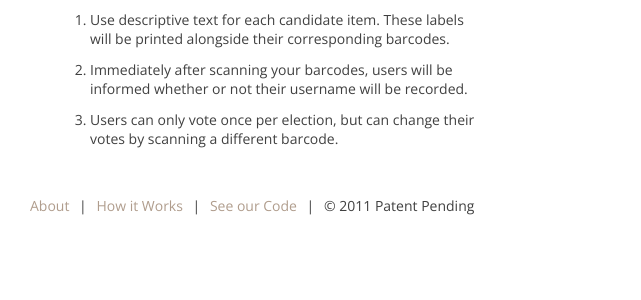
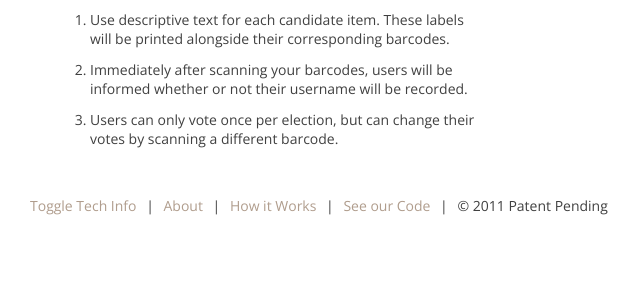
Before and after one commit to nemra4125/demoqracy, a Python web app: template templates/create.html in a window 1280 px wide. Shown: the part 333-633 px from the top of the page, without its empty margins (0-641 px from the left). Run offline with Jinja, Linux system fonts and the light colour scheme; the template is opened without the code that fills it, so the values that code supplies are empty; some libraries are stand-ins or nearby versions; some web fonts are replaced.

Commit message:
A bunch of changes to support the "Technologies use on this page" info box.

```diff
--- a/basehandler.py
+++ b/basehandler.py
@@ -23,6 +23,7 @@ class BaseHandler(webapp2.RequestHandler):
                            stacktrace=stacktrace)
 
   def render_template(self, filename, **template_args):
+    handler_source_file = "%s.py" % self.__class__.__module__
     user = {}
     if users.get_current_user() is None:
       user = {"login_url": users.create_login_url(self.request.uri)}
@@ -31,4 +32,5 @@ class BaseHandler(webapp2.RequestHandler):
               "user_id": users.get_current_user().user_id(),
               "nickname": users.get_current_user().nickname(),
               "logout_url": users.create_logout_url("/")}
-    self.response.write(self.jinja2.render_template(filename, user=user, **template_args))
+    self.response.write(self.jinja2.render_template(filename,
+      handler_source_file=handler_source_file, user=user, **template_args))
--- a/static/javascript/base.js
+++ b/static/javascript/base.js
@@ -1,15 +1,50 @@
 (function() {
-  $(function() {
+  var TECH_URL_BASE = 'https://code.google.com/a/google.com/p/demoqracy/source/browse/';
+
+  function techNameToId(name) {
+    return name.replace(' ', '-');
+  }
+
+  function bindResizeHandler() {
     $(window).bind('resize', function() {
       var newSize = $(window).width() / 20;
       $('#header').css('font-size', newSize);
     }).trigger('resize');
+  }
 
+  function bindTechInfoHandlers() {
+    $('#toggle-tech').click(function() {
+      $('#tech-info').toggle();
+    });
+
+    var lis = [];
+    $('[data-tech-name]').each(function () {
+      var liId = techNameToId($(this).data('tech-name'));
+      var li = $.sprintf('<li id="%s"><a target="_blank" href="%s%s">%s</a></li>',
+          liId, TECH_URL_BASE, $(this).data('tech-url'), $(this).data('tech-name'));
+      lis.push(li);
+
+      $(this).hover(function(event) {
+        $('#' + liId).css('list-style', 'disc outside none');
+      }, function(event) {
+        $('#' + liId).css('list-style', 'none');
+      });
+    });
+    $('#tech-info').append($.sprintf('<ul>%s</ul>', lis.sort().join('')));
+  }
+
+  function addPlusOneButton() {
     var po = document.createElement('script');
     po.type = 'text/javascript';
     po.async = true;
     po.src = 'https://apis.google.com/js/plusone.js';
     var s = document.getElementsByTagName('script')[0];
     s.parentNode.insertBefore(po, s);
+  }
+
+  $(function() {
+    bindResizeHandler();
+    bindTechInfoHandlers();
+    addPlusOneButton();
   });
 })();
--- a/static/styles/base.css
+++ b/static/styles/base.css
@@ -98,8 +98,6 @@ a {
 a:hover {
   text-decoration: underline;
 }
-
-
 
 ul.flat_link_list {
   margin: 0;
@@ -290,3 +288,22 @@ img.intext {
   float: left;
   margin: 0px 6px 6px 0px;
 }
+
+#tech-info {
+  position: fixed;
+  top: 1em;
+  right: 1em;
+  background-color: #404040;
+  color: white;
+  padding: 1em;
+  display: none;
+}
+
+#tech-info ul {
+  list-style: none;
+  padding-left: 1em;
+}
+
+#toggle-tech {
+  cursor: pointer;
+}
--- a/templates/base.html
+++ b/templates/base.html
@@ -37,10 +37,9 @@
     </script>
   </head>
 
-  <body>
+  <body{% if handler_source_file %} data-tech-name="webapp2 Handlers" data-tech-url="{{ handler_source_file }}"{% endif %}>
     <div id="header">
-
-        <div id="logo">
+      <div id="logo" data-tech-name="Web Fonts" data-tech-url="templates/base.html#15">
         <div id="top-left-square" class="square">&#x25a3;</div>
         <div id="top-right-square" class="square">&#x25a3;</div>
         <div id="bottom-left-square" class="square">&#x25a3;</div>
@@ -66,9 +65,13 @@
           {% endif %}
         </li>
       </ul>
-      <div id="plusone_container">
+      <div id="plusone_container" data-tech-name="+1 Button" data-tech-url="static/javascript/base.js#8">
         <div class="g-plusone" data-href="http://www.demoqracy.com"></div>
       </div>
+    </div>
+
+    <div id="tech-info">
+      <div>Technologies used on this page:</div>
     </div>
 
     <div id="content">
@@ -77,6 +80,8 @@
 
     <div id="footer">
       <ul class="flat_link_list">
+        <li><a id="toggle-tech">Toggle Tech Info</a></li>
+        <li>|</li>
         <li><a href="/about">About</a></li>
         <li>|</li>
         <li><a href="/how-it-works">How it Works</a></li>
@@ -86,5 +91,7 @@
         <li>&copy; 2011 Patent Pending</li>
       </ul>
     </div>
+
+    {% block dummy_tech_spans %}{% endblock dummy_tech_spans %}
   </body>
 </html>
--- a/templates/create.html
+++ b/templates/create.html
@@ -19,7 +19,7 @@
 <div id="create_errors" style="display:none">
   <ul id="create_errors_list"></ul>
 </div>
-<form method="post" style="display:inline">
+<form method="post" style="display:inline" data-tech-name="HTML5 Forms" data-tech-url="templates/create.html#22">
 <ul id="candidate_list_form_fields" class="undecorated_stack">
   <li>
     Election Title <span class="subtle_helper_text">(i.e. Ogdenville Pumpkin Carving Contest)</span>
--- a/templates/view.html
+++ b/templates/view.html
@@ -23,8 +23,8 @@
   {% for candidate in candidates %}
     <p><a href="/{{ election_id }}/{{ candidate.id }}/vote">{{ candidate.name }}</a> has {{ candidate.votes }} vote{% if candidate.votes != 1 %}s{% endif %}.</p>
   {% endfor %}
-  <div>
-    <img src="/static/images/icons/printer.png" class="flanker_icon" />
+  <div data-tech-name="Google Chart Tools" data-tech-url="static/javascript/view.js#5">
+    <img src="/static/images/icons/printer.png" class="flanker_icon" data-tech-name="QR Code Generation" data-tech-url="templates/print.html#15">
     <a href="/elections/{{ election_id }}/print" class="big_link" target="_blank">Print Barcodes</a>
   </div>
   <div>
```
Also changed, not shown: templates/history.html (+6 -2 lines). Lines whose indentation alone changed are shown as unchanged.
